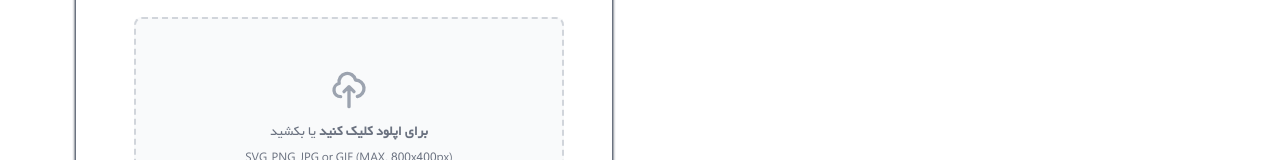
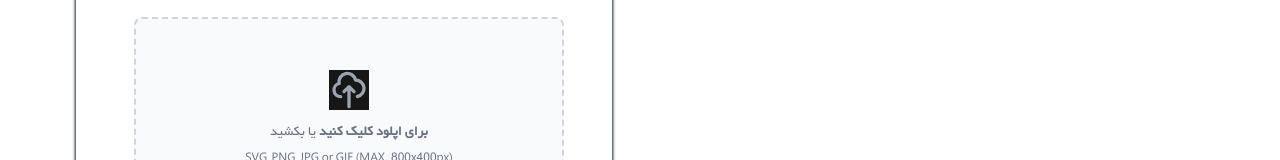
Before and after one commit to sajjad5221/farazaman, a Next.js app: page /hiring in a window 1280 px wide. Shown: the part 604-764 px from the top of the page. Built offline with nearby package versions, Linux system fonts and the light colour scheme; no server answers.

Commit message:
end all page

```diff
--- a/Components/hiring/HiringForm.tsx
+++ b/Components/hiring/HiringForm.tsx
@@ -74,7 +74,7 @@ const HiringForm = () => {
 
         <div className="relative right-[800px] bottom-[408px] w-[42%] h-[342px] flex items-center justify-center mobile:w-full mobile:right-0 s:right-0 s:bottom-[433px] sm:w-[42%] sm:right-[305px] md:w-[42%] md:right-[420px] lg:w-[42%] lg:right-[530px] xl:w-[42%] xl:right-[654px] 2xl:w-[42%] 2xl:right-[800px] little:right-0 little:w-full">
           <p className='description-file absolute text-zinc-600 top-[25px] w-[108px] right-0 m-0  ml-[464px]  mr-[68px] mt-[22px] text-xl dark:text-gray-400 mobile:text-[18px] mobile:top-[10px] mobile:right-[0%] mobile:mr-[60px] mobile:ml-[251px] s:text-[18px] s:top-[35px] s:right-[0%] s:mr-[60px] s:ml-[331px] sm:top-[55px] sm:-right-[1px] sm:text-lg sm:mr-[33px] sm:ml-[129px] md:right-0 md:mr-[44px] md:ml-[169px] md:top-[25px] lg:right-[1px] lg:top-[25px] lg:mr-[55px] lg:ml-[265px] xl:right-[0%] xl:top-[25px] xl:ml-[366px] xl:mr-[63px] 2xl:mr-[70px] 2xl:ml-[462px] little:mr-[55px] little:ml-[187px]'>  اپلود رزومه :</p>
-          <label htmlFor="dropzone-file" className="absolute right-[1px] top-[46px] w-[80%] h-[65%] mr-[62px] ml-[67px] my-4 flex flex-col items-center justify-center  border-2 border-gray-300 border-dashed rounded-lg cursor-pointer bg-gray-50 hover:bg-gray-600 duration-300 dark:hover:bg-bray-800 dark:bg-gray-700 dark:border-gray-600 dark:hover:border-gray-500 dark:hover:bg-gray-600 mobile:right-[0%] mobile:top-20 mobile:m-[18px] mobile:mr-[45px] mobile:ml-10 s:right-0 s:bottom-[404px] s:top-20 s:mr-[90px] s:ml-[84px] s:w-[65%] s:h-[60%] sm:h-44 sm:right-[0px] sm:top-[105px] sm:mr-[26px] sm:ml-[27px] sm:w-[80%] md:ml-[34px] md:mr-[31px] md:w-[80%] lg:ml-[42px] lg:mr-[45px] lg:w-[80%] lg:h-[60%] xl:right-[0%] xl:ml-[45px] xl:mr-[62px] xl:w-[80%] xl:h-[60%] 2xl:ml-[60px] little:top-20 little:mr-[35px] little:ml-[34px]">
+          <label htmlFor="dropzone-file" className="absolute bg-none right-[1px] top-[46px] w-[80%] h-[65%] mr-[62px] ml-[67px] my-4 flex flex-col items-center justify-center  border-2 border-gray-300 border-dashed rounded-lg cursor-pointer bg-gray-50 hover:bg-gray-600 duration-300 dark:hover:bg-bray-800 dark:bg-gray-700 dark:border-gray-600 dark:hover:border-gray-500 dark:hover:bg-gray-600 mobile:right-[0%] mobile:top-20 mobile:m-[18px] mobile:mr-[45px] mobile:ml-10 s:right-0 s:bottom-[404px] s:top-20 s:mr-[90px] s:ml-[84px] s:w-[65%] s:h-[60%] sm:h-44 sm:right-[0px] sm:top-[105px] sm:mr-[26px] sm:ml-[27px] sm:w-[80%] md:ml-[34px] md:mr-[31px] md:w-[80%] lg:ml-[42px] lg:mr-[45px] lg:w-[80%] lg:h-[60%] xl:right-[0%] xl:ml-[45px] xl:mr-[62px] xl:w-[80%] xl:h-[60%] 2xl:ml-[60px] little:top-20 little:mr-[35px] little:ml-[34px]">
             <div className="flex flex-col items-center justify-center pt-5 pb-6 ">
               <svg aria-hidden="true" className="w-10 h-10 mb-3 text-gray-400" fill="none" stroke="currentColor" viewBox="0 0 24 24" xmlns="http://www.w3.org/2000/svg"><path strokeLinecap="round" strokeLinejoin="round" strokeWidth="2" d="M7 16a4 4 0 01-.88-7.903A5 5 0 1115.9 6L16 6a5 5 0 011 9.9M15 13l-3-3m0 0l-3 3m3-3v12"></path></svg>
               <p className="mb-2 text-sm text-gray-500 dark:text-gray-400"><span className="font-semibold">برای اپلود کلیک کنید</span> یا بکشید </p>
--- a/app/globals.css
+++ b/app/globals.css
@@ -31,6 +31,9 @@ body {
     )
     rgb(var(--background-start-rgb));
 }
+.mb-3 {
+   background:#171717
+}
 
 html {
   scroll-behavior: smooth;
```
